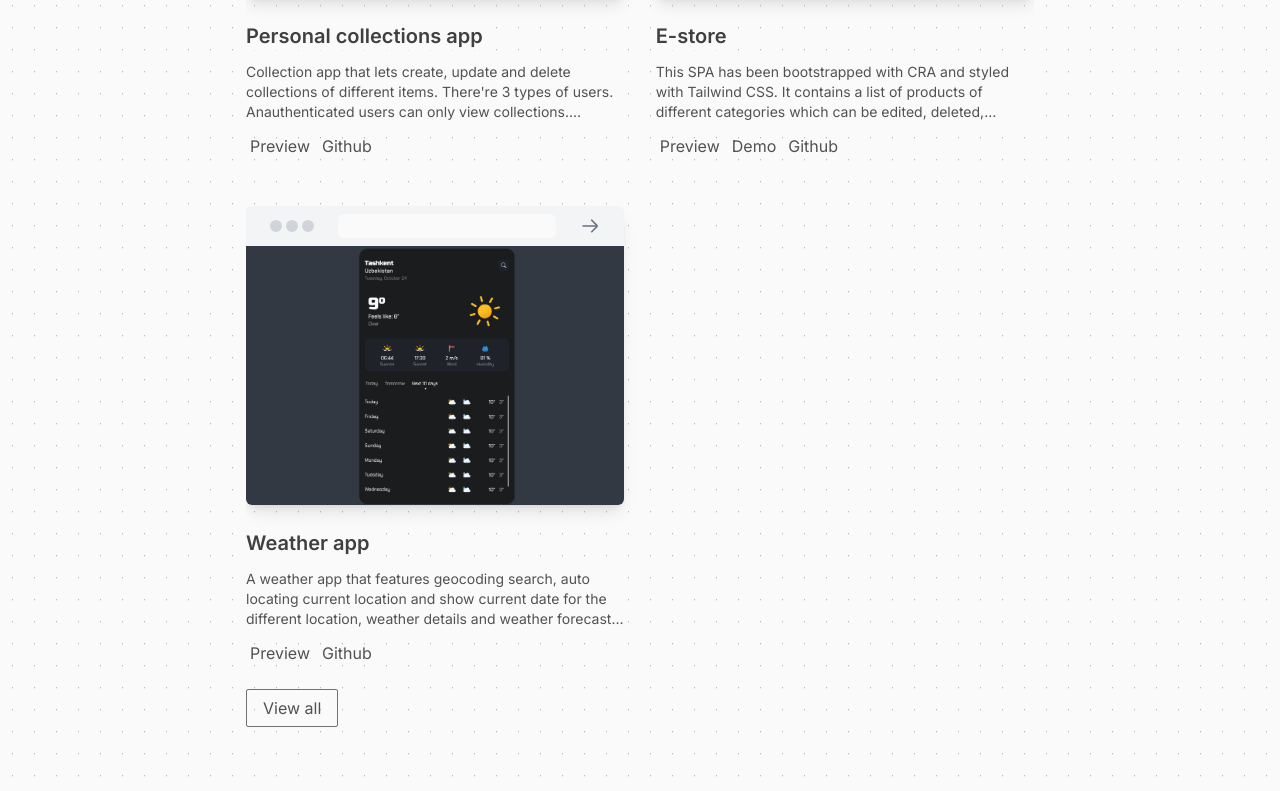
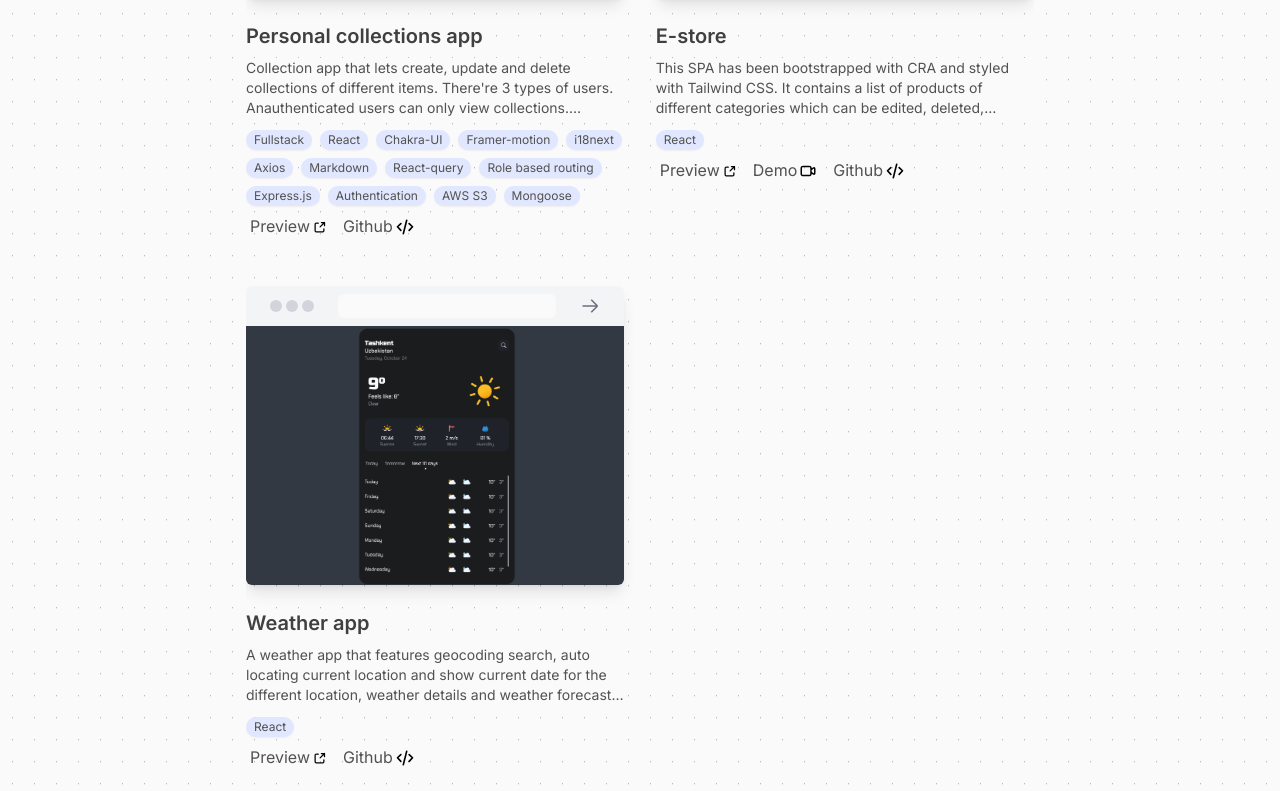
Before and after one commit to BehzodIsakov/my_website, a Next.js app: page / in a window 1280 px wide. Shown: the part 1047-1838 px from the top of the page. Built offline with nearby package versions, Linux system fonts and the light colour scheme.

Commit message:
add stack property to project

```diff
--- a/components/Card.tsx
+++ b/components/Card.tsx
@@ -9,6 +9,7 @@ interface CardProps {
   srcCode: string;
   demoLink?: string;
   productionLink?: string;
+  stack: string[];
 }
 
 function CardHeader() {
@@ -34,6 +35,7 @@ export default function Card({
   srcCode,
   demoLink = "",
   productionLink = "",
+  stack,
 }: CardProps) {
   return (
     <div>
@@ -47,26 +49,57 @@ export default function Card({
           className='w-full'
         />
       </div>
-      <h4 className='text-xl font-semibold'>{title}</h4>
+      <h4 className='text-xl font-semibold mb-2'>{title}</h4>
       <p className='text-sm line-clamp-3'>
         {description} Lorem ipsum dolor sit amet consectetur adipisicing elit.
         Laboriosam perferendis officia qui quaerat, pariatur necessitatibus!
         Modi alias quia id sed?
       </p>
-      <div className='flex gap-3 px-1'>
+      <ul className='flex gap-2 mb-2 flex-wrap'>
+        {stack.map((t, idx) => (
+          <li
+            key={idx}
+            className='text-xs bg-indigo-100 px-2 py-0.5 rounded-full shadow-sm'
+          >
+            {t}
+          </li>
+        ))}
+      </ul>
+      <div className='flex gap-4 px-1'>
         {productionLink && (
           <Link target='_blank' href={productionLink}>
             Preview
+            <Image
+              src={"/assets/external-link-icon.svg"}
+              alt={"external-link-icon"}
+              width={15}
+              height={15}
+              className='inline-block ml-0.5'
+            />
           </Link>
         )}
         {demoLink && (
           <Link target='_blank' href={demoLink}>
             Demo
+            <Image
+              src={"/assets/video-icon2.svg"}
+              alt={"video-icon"}
+              width={18}
+              height={18}
+              className='inline-block ml-0.5'
+            />
           </Link>
         )}
         {srcCode && (
           <Link target='_blank' href={srcCode}>
             Github
+            <Image
+              src={"/assets/code-icon.svg"}
+              alt={"code-icon"}
+              width={20}
+              height={20}
+              className='inline-block ml-0.5'
+            />
           </Link>
         )}
       </div>
--- a/components/Projects.tsx
+++ b/components/Projects.tsx
@@ -9,7 +9,7 @@ export default function Projects() {
       <h3 className='mb-6'>Some of the things I&apos;ve built:</h3>
       <div className='flex sm:flex-wrap gap-x-[4%] gap-y-12 mb-3 pb-3 overflow-auto'>
         {projects.map((project, i) => (
-          <div key={i} className='basis-[48%]'>
+          <div key={i} className='sm:basis-[48%]'>
             <Card
               title={project.title}
               description={project.description}
@@ -17,6 +17,7 @@ export default function Projects() {
               srcCode={project.links.srcCode}
               productionLink={project.links.production}
               demoLink={project.links.demo}
+              stack={project.stack}
             />
           </div>
         ))}
--- a/lib/constants.ts
+++ b/lib/constants.ts
@@ -11,6 +11,21 @@ export const projects: Project[] = [
       srcCode: "https://github.com/BekzodIsakov/personal-collections-app",
       demo: "",
     },
+    stack: [
+      "Fullstack",
+      "React",
+      "Chakra-UI",
+      "Framer-motion",
+      "i18next",
+      "Axios",
+      "Markdown",
+      "React-query",
+      "Role based routing",
+      "Express.js",
+      "Authentication",
+      "AWS S3",
+      "Mongoose",
+    ],
   },
   {
     title: "E-store",
@@ -22,6 +37,7 @@ export const projects: Project[] = [
       srcCode: "https://github.com/BekzodIsakov/product-list",
       demo: "https://www.youtube.com/watch?v=lnrNaOMfSTA&ab_channel=user",
     },
+    stack: ["React"],
   },
   {
     title: "Weather app",
@@ -33,6 +49,7 @@ export const projects: Project[] = [
       srcCode: "https://github.com/BekzodIsakov/weather_app",
       demo: "",
     },
+    stack: ["React"],
   },
 ];
 
--- a/lib/types.ts
+++ b/lib/types.ts
@@ -12,4 +12,5 @@ export interface Project {
     srcCode: string;
     demo?: string;
   };
+  stack: string[];
 }
```
